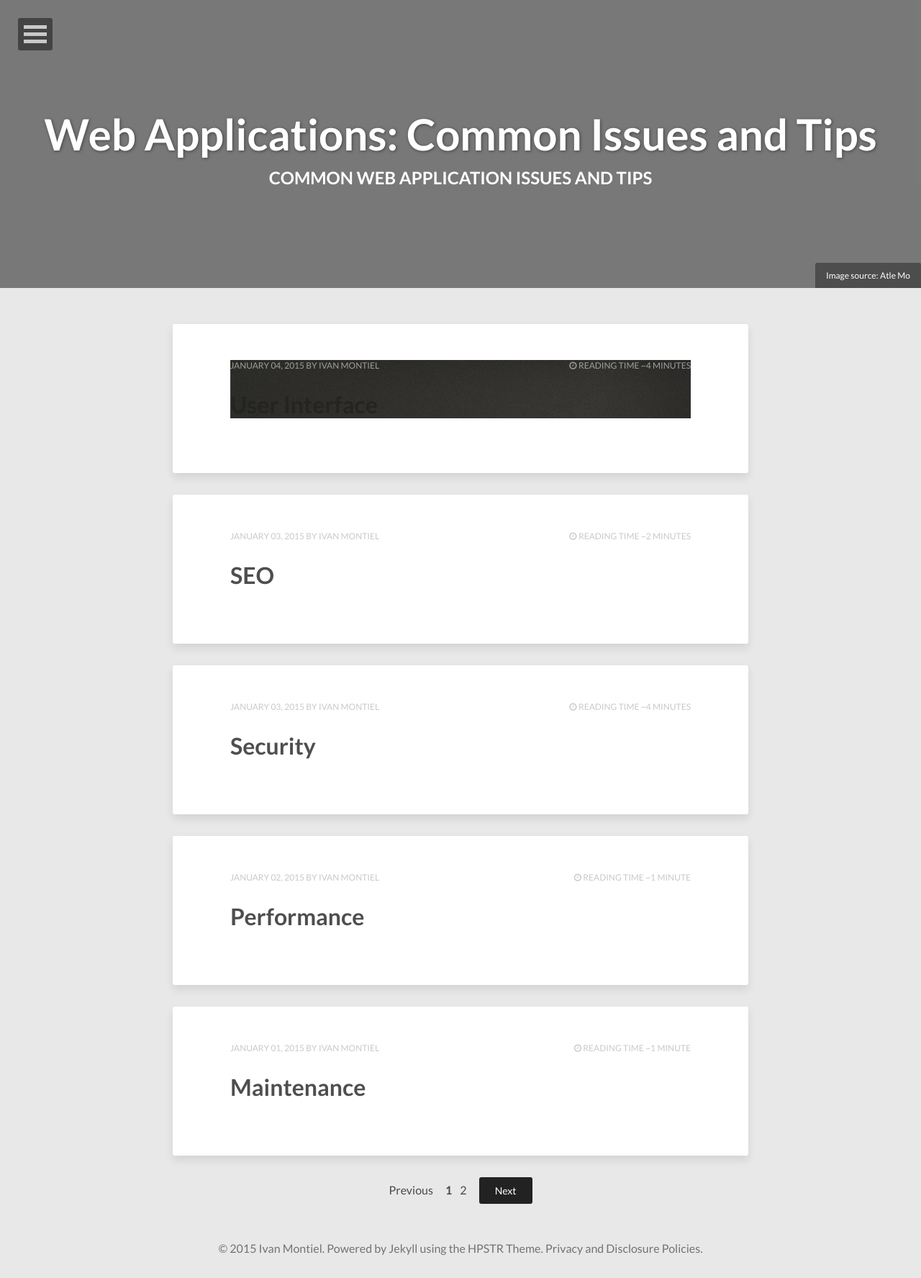
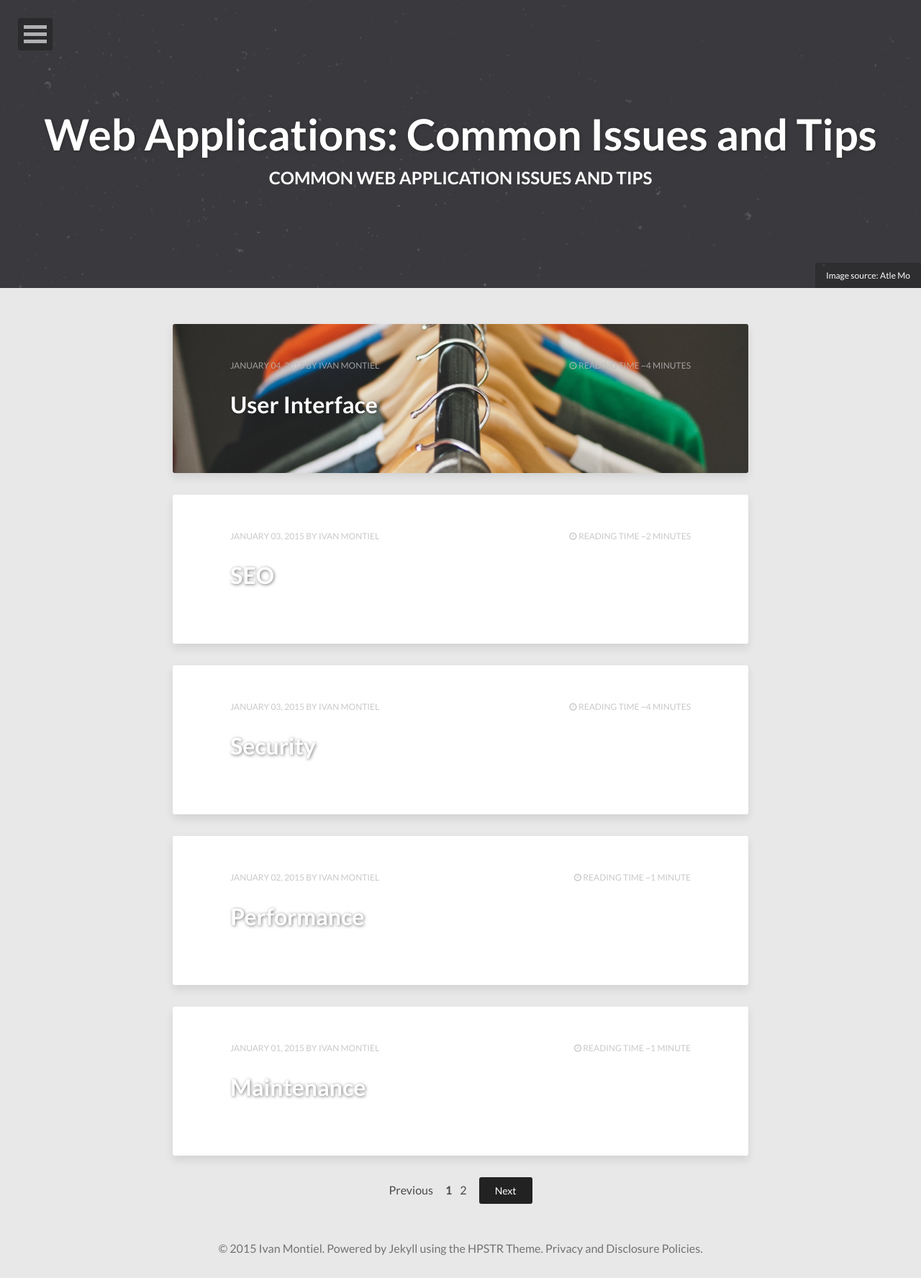
Before and after one commit to idmontie/WebApplicationsBlog, a Jekyll site: the page built from index.html, in a window 1280 px wide. Shown: the whole page at 72% size. Built offline with Jekyll 4.4.1, drawn with Linux system fonts in a browser that asks for light colours; nearby versions of some CDN libraries; the list of posts is cut into pages by our own code.

Commit message:
ui changes

```diff
--- a/_sass/_page.scss
+++ b/_sass/_page.scss
@@ -368,6 +368,8 @@ header .entry-meta {
 	}
 	article {
 		background-color: $white;
+		background-size: cover;
+		background-position: center center;
 		box-shadow: 0 0 0 0, 0 6px 12px rgba($base-color,0.1);
 		@include rounded(3px);
 		margin-bottom: 20px;
@@ -378,6 +380,15 @@ header .entry-meta {
 		@media #{$large} {
 			margin-bottom: 30px;
 			padding: 50px 80px;
+		}
+
+		h1 a {
+			color: #fff;
+			text-shadow: 1px 1px 4px rgba(34, 34, 34, 0.6);
+
+			&:hover {
+				text-shadow: 1px 1px 4px rgba(34, 34, 34, 0.9);
+			}
 		}
 	}
 }
--- a/index.html
+++ b/index.html
@@ -5,14 +5,14 @@ description: "Describe this nonsense."
 tags: [web, application, tips, issues, suggestions]
 comments: false
 image:
-  feature: stardust.jpg
+  feature: stardust.png
   credit: Atle Mo
   creditlink: http://www.atlemo.com/
 ---
 
 {% for post in paginator.posts %}
-<article class="hentry">
-  <header {% if post.image.feature %}style="background-image: url({{ site.url }}/images/{{ post.image.feature }})"{% endif %}>
+<article class="hentry" {% if post.image.feature %}style="background-image: url({{ site.url }}/images/{{ post.image.feature }})"{% endif %}>
+  <header>
     <div class="entry-meta">
       <span class="entry-date date published updated"><time datetime="{{ post.date | date_to_xmlschema }}"><a href="{{ site.url }}{{ post.url }}">{{ post.date | date: "%B %d, %Y" }}</a></time></span><span class="author vcard"><span class="fn"><a href="{{ site.url }}/about/" title="About {{ site.owner.name }}">{{ site.owner.name }}</a></span></span>
       {% if site.reading_time %}
```
